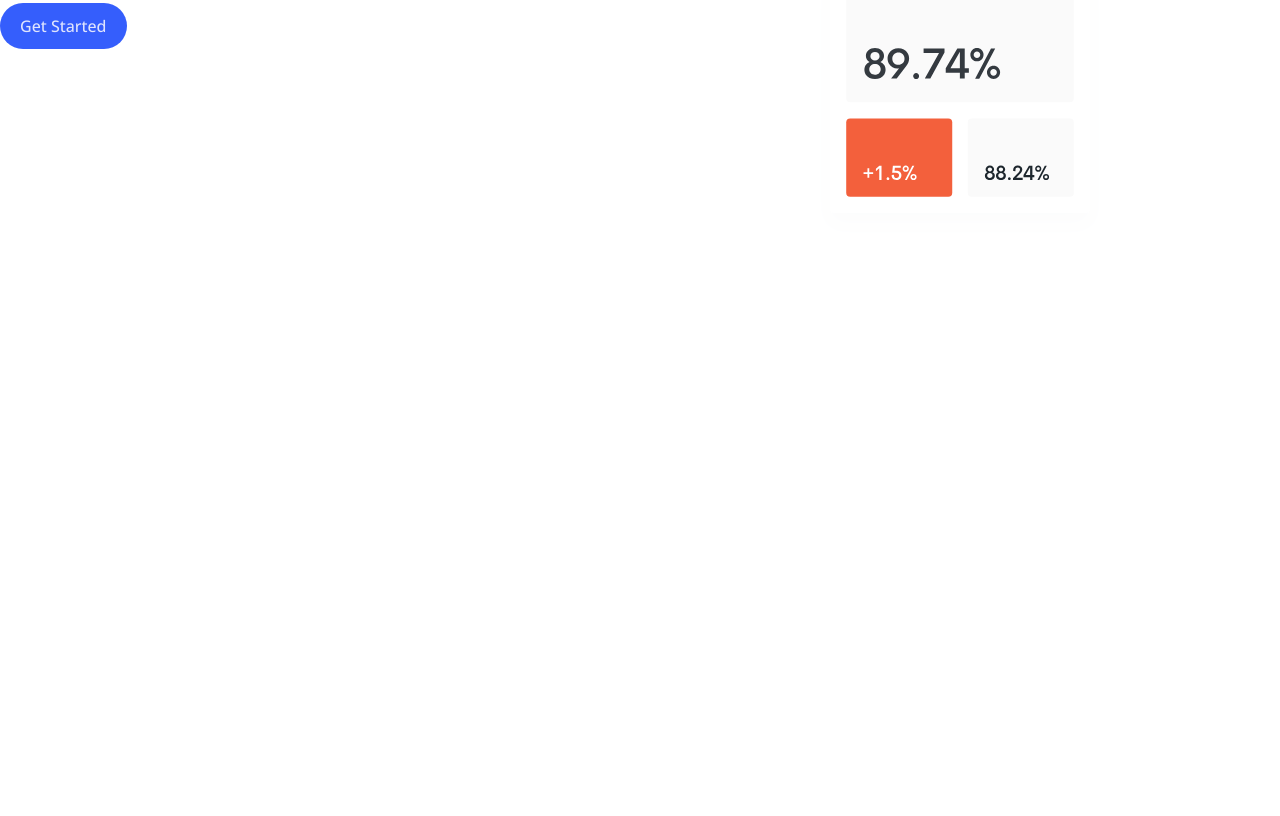
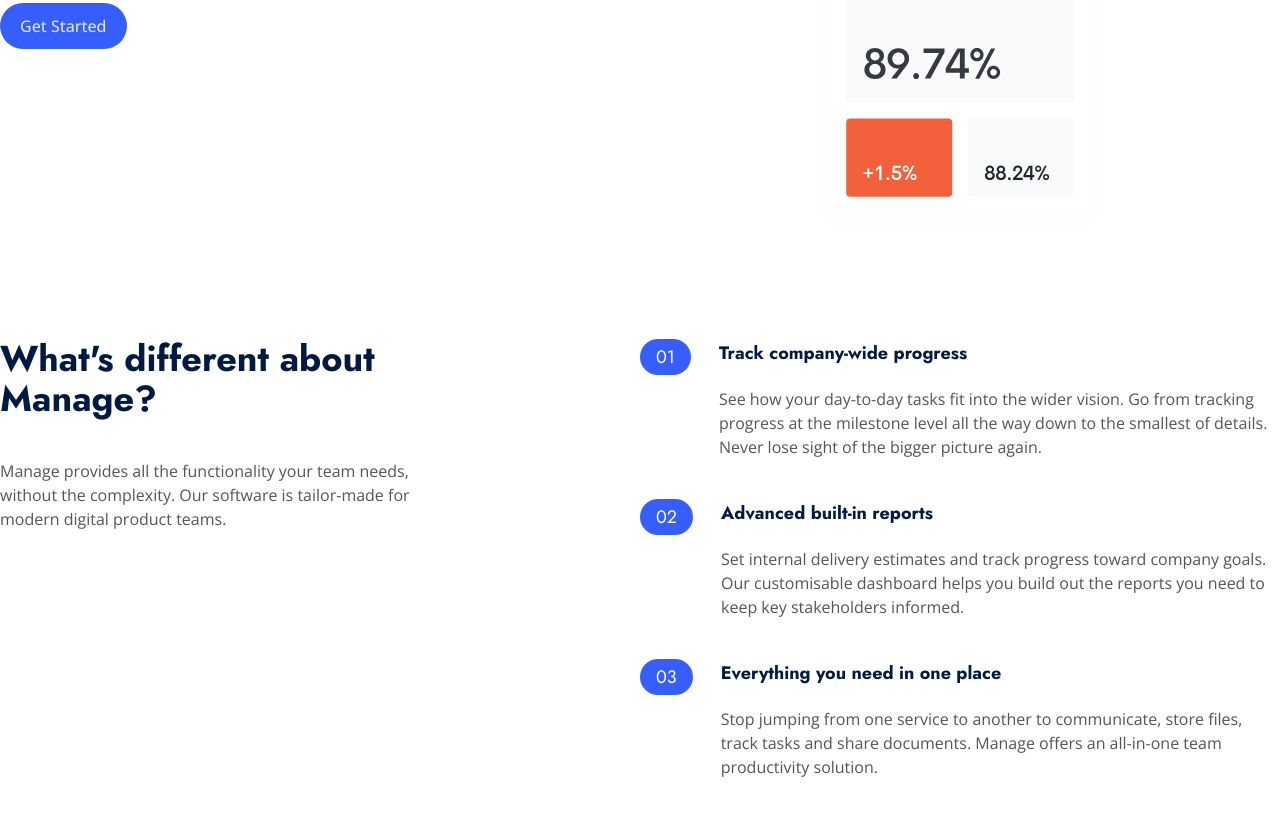
Before and after one commit to CreationsBliss/slick-landing-page, a website: page index.html in a window 1280 px wide. Shown: the part 474-1290 px from the top of the page. Before the commit the page ends 800 px from the top, so only its background shows below. Drawn offline with nearby package versions, Linux system fonts and the light colour scheme.

Commit message:
feature section done

```diff
--- a/index.html
+++ b/index.html
@@ -43,7 +43,6 @@
   </nav>
   <!-- Navbar End-->
 
-
   <section class="hero pt-24">
     <div class="container mx-auto flex">
       <div class="basis-2/4 space-y-10">
@@ -62,6 +61,58 @@
   </section>
   <!-- Hero section End -->
 
+  <section class="pt-24">
+    <div class="container mx-auto flex">
+      <div class="basis-2/4 space-y-10">
+        <h1 class="font-jost text-heading-blue font-bold text-4xl max-w-md">What's different about Manage?</h1>
+        <p class="max-w-md font-sans font-normal text-gray">Manage provides all the functionality your team needs, without the complexity. Our software is tailor-made for modern digital product teams.</p>
+      </div>
+
+
+      <div class="basis-2/4 space-y-10">
+        <div class="flex space-x-7">
+          <div>
+            <h2 class="font-jost font-normal text-white text-lg bg-text-blue px-4 py-1 rounded-full">01</h2>
+          </div>
+
+          <div class="space-y-5">
+            <h3 class="font-jost font-bold text-heading-blue text-lg">Track company-wide progress</h3>
+            <p class="font-sans font-normal text-gray">See how your day-to-day tasks fit into the wider vision. Go from tracking progress at the milestone level all the way down to the smallest of details. Never lose sight of the bigger picture again.</p>
+          </div>
+        </div>
+
+        <div class="flex space-x-7">
+          <div>
+            <h2 class="font-jost font-normal text-white text-lg bg-text-blue px-4 py-1 rounded-full">02</h2>
+          </div>
+
+          <div class="space-y-5">
+            <h3 class="font-jost font-bold text-heading-blue text-lg">Advanced built-in reports</h3>
+            <p class="font-sans font-normal text-gray">Set internal delivery estimates and track progress toward company goals. Our customisable dashboard helps you build out the reports you need to keep key stakeholders informed.</p>
+          </div>
+        </div>
+
+        <div class="flex space-x-7">
+          <div>
+            <h2 class="font-jost font-normal text-white text-lg bg-text-blue px-4 py-1 rounded-full">03</h2>
+          </div>
+
+          <div class="space-y-5">
+            <h3 class="font-jost font-bold text-heading-blue text-lg">Everything you need in one place</h3>
+            <p class="font-sans font-normal text-gray">Stop jumping from one service to another to communicate, store files, track tasks and share documents. Manage offers an all-in-one team productivity solution.</p>
+          </div>
+        </div>
+      </div>
+    </div>
+  </section>
+  <!-- Features section End -->
+
+  <section class="pt-24">
+
+  </section>
+  <!-- Testimonial section End -->
+
+
 </body>
 
 </html>
```
Also changed, not shown: dist/main.css.
